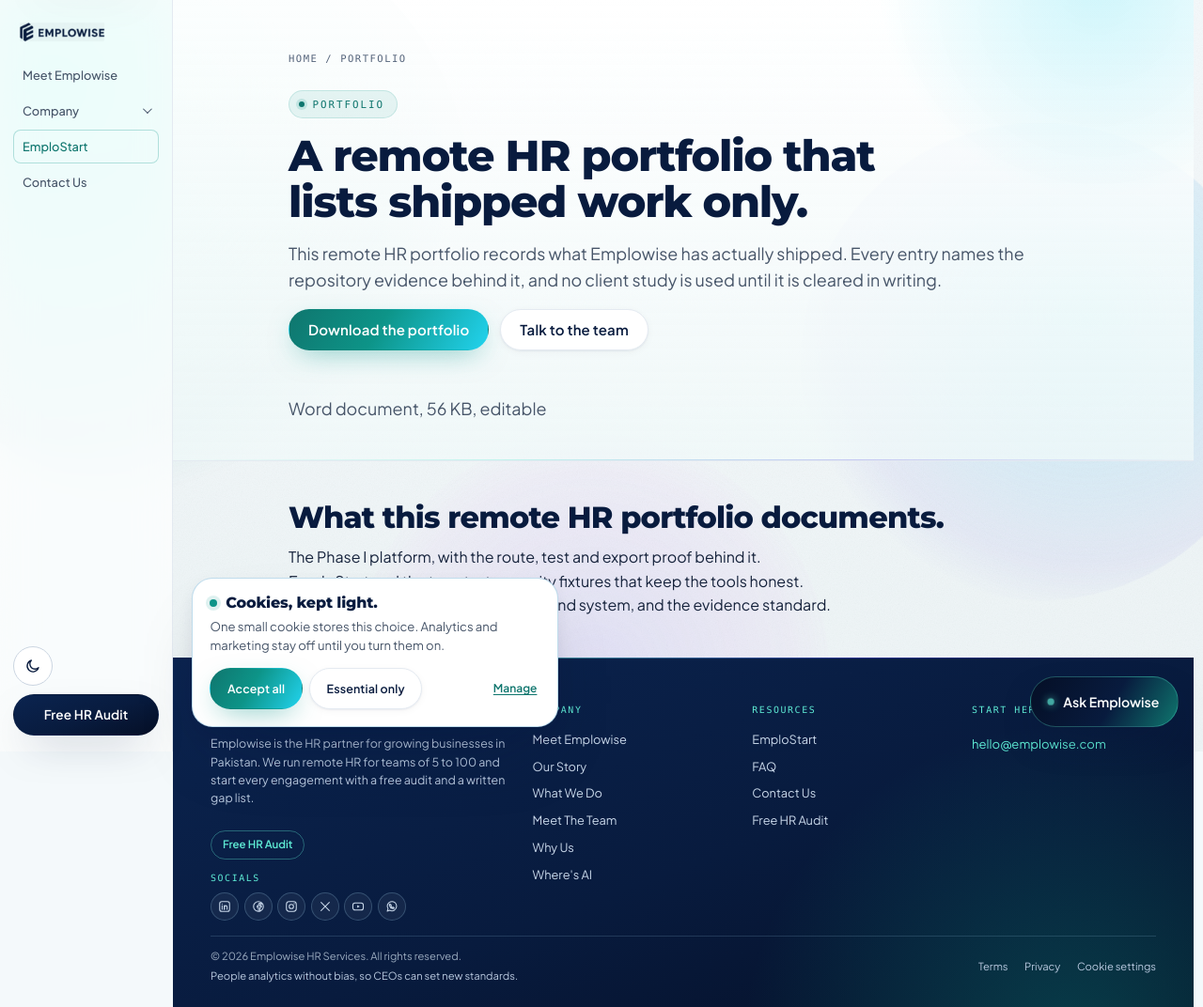
After one commit to Diocese-trees/Emplowise-Website-Phase-I, a Laravel app: page /portfolio in a window 1280 px wide. The commit adds this page. Shown: the whole page at 94% size. Run offline with Laravel 12, Linux system fonts and the light colour scheme.

Commit message:
stage-3.1: wire showcase routes, SEO metadata, and static export

```diff
--- a/app/Console/Commands/EmplowiseSeoAudit.php
+++ b/app/Console/Commands/EmplowiseSeoAudit.php
@@ -23,6 +23,9 @@ final class EmplowiseSeoAudit extends Command
         'faq',
         'contact',
         'free-hr-audit',
+        'company-profile',
+        'portfolio',
+        'pitch-deck',
     ];
 
     private const BANNED_WORDS = ['leverage', 'ecosystem', 'landscape', 'holistic', 'seamless'];
@@ -156,7 +159,7 @@ final class EmplowiseSeoAudit extends Command
         }
 
         $this->newLine();
-        $this->info('SEO audit passed. All 9 routes have unique, in-range titles and descriptions, and every primary keyword appears in the title, h1, intro, and a section heading.');
+        $this->info('SEO audit passed. All '.count(self::ROUTES).' routes have unique, in-range titles and descriptions, and every primary keyword appears in the title, h1, intro, and a section heading.');
 
         return self::SUCCESS;
     }
--- a/app/Http/Controllers/SiteController.php
+++ b/app/Http/Controllers/SiteController.php
@@ -119,6 +119,41 @@ final class SiteController extends Controller
         ]);
     }
 
+    public function companyProfile(): View
+    {
+        return view('pages.company-profile', [
+            'seo' => config('emplowise.seo.company-profile'),
+            'page' => config('emplowise.showcase_pages.company-profile'),
+            'brand' => config('emplowise.brand'),
+            'packages' => config('emplowise.packages'),
+            'notes' => config('emplowise.pricing_notes'),
+            'services' => config('emplowise.services'),
+            'pillars' => config('emplowise.pillars'),
+            'methodology' => config('emplowise.methodology'),
+            'team' => config('emplowise.copy.team'),
+        ]);
+    }
+
+    public function portfolio(): View
+    {
+        return view('pages.portfolio', [
+            'seo' => config('emplowise.seo.portfolio'),
+            'page' => config('emplowise.showcase_pages.portfolio'),
+            'brand' => config('emplowise.brand'),
+            'pillars' => config('emplowise.pillars'),
+            'methodology' => config('emplowise.methodology'),
+        ]);
+    }
+
+    public function pitchDeck(): View
+    {
+        return view('pages.pitch-deck', [
+            'seo' => config('emplowise.seo.pitch-deck'),
+            'page' => config('emplowise.showcase_pages.pitch-deck'),
+            'brand' => config('emplowise.brand'),
+        ]);
+    }
+
     public function audit(): View
     {
         return view('pages.audit', [
--- a/config/emplowise.php
+++ b/config/emplowise.php
@@ -176,6 +176,42 @@ return [
             'h1_accent' => 'in plain language',
             'h2' => 'What we collect and why.',
             'intro' => 'This policy explains what Emplowise collects when you use this site, book a free HR audit, or email the team, and the choices you have. It covers cookies and the tools we use to run the site.',
+        ],
+
+        // === PAGE: COMPANY PROFILE (showcase) ===
+        'company-profile' => [
+            'primary_keyword' => 'remote HR company profile',
+            'secondary_keywords' => ['Emplowise company document', 'HR service provider profile'],
+            'title' => 'Remote HR Company Profile: 2026 Edition | Emplowise',
+            'description' => 'The Emplowise company profile in one document: who we serve, how we run remote HR, what the retainers cost, and who owns each part of the work.',
+            'h1' => 'A remote HR company profile written for buyers, not archives.',
+            'h1_accent' => 'written for buyers',
+            'h2' => 'What this remote HR company profile includes.',
+            'intro' => 'This is the Emplowise remote HR company profile as a single document. It covers the buying situations we serve, the four-stage method, the published retainers, and the team behind the work.',
+        ],
+
+        // === PAGE: PORTFOLIO (showcase) ===
+        'portfolio' => [
+            'primary_keyword' => 'remote HR portfolio',
+            'secondary_keywords' => ['shipped HR platform work', 'Emplowise work evidence'],
+            'title' => 'Remote HR Portfolio of Shipped Work | Emplowise',
+            'description' => 'A remote HR portfolio that lists only shipped work: the platform, the career toolkit, the audit wizard, and the 2026 brand system, each with repo proof.',
+            'h1' => 'A remote HR portfolio that lists shipped work only.',
+            'h1_accent' => 'shipped work only',
+            'h2' => 'What this remote HR portfolio documents.',
+            'intro' => 'This remote HR portfolio records what Emplowise has actually shipped. Every entry names the repository evidence behind it, and no client study is used until it is cleared in writing.',
+        ],
+
+        // === PAGE: PITCH DECK (showcase) ===
+        'pitch-deck' => [
+            'primary_keyword' => 'Emplowise pitch deck',
+            'secondary_keywords' => ['remote HR slide deck', 'HR service pitch slides'],
+            'title' => 'Emplowise Pitch Deck: Eight Slides for Buyers | Emplowise',
+            'description' => 'The Emplowise pitch deck in eight slides: product, problem, method, pricing, market wedge, go-to-market, shipped proof, and the roadmap.',
+            'h1' => 'The Emplowise pitch deck, eight slides, one question each.',
+            'h1_accent' => 'eight slides',
+            'h2' => 'What the Emplowise pitch deck answers.',
+            'intro' => 'This is the Emplowise pitch deck as a slide-by-slide page. Each slide answers one buyer question, in the order buyers ask it, with unresolved numbers kept in the speaker notes.',
         ],
     ],
 
@@ -1440,6 +1476,42 @@ return [
         ],
     ],
 
+    /*
+     * Showcase pages: public HTML editions of the brand-kit documents. The seo
+     * block above owns the metadata; this block owns the download file and the
+     * indexing decision. The deck stays out of the index until the dates and
+     * open numbers in its notes are confirmed.
+     */
+    'showcase_pages' => [
+        'company-profile' => [
+            'kicker' => 'Company profile',
+            'robots' => 'index,follow',
+            'download' => [
+                'path' => 'downloads/Emplowise-Company-Profile-2026.docx',
+                'label' => 'Download the company profile',
+                'meta' => 'Word document, 57 KB, editable',
+            ],
+        ],
+        'portfolio' => [
+            'kicker' => 'Portfolio',
+            'robots' => 'index,follow',
+            'download' => [
+                'path' => 'downloads/Emplowise-Portfolio-2026.docx',
+                'label' => 'Download the portfolio',
+                'meta' => 'Word document, 56 KB, editable',
+            ],
+        ],
+        'pitch-deck' => [
+            'kicker' => 'Pitch deck',
+            'robots' => 'noindex,follow',
+            'download' => [
+                'path' => 'downloads/Emplowise-Pitch-Deck-2026.pptx',
+                'label' => 'Download the deck',
+                'meta' => 'PowerPoint file, 80 KB, 8 slides',
+            ],
+        ],
+    ],
+
     'nav' => [
         ['label' => 'Meet Emplowise', 'route' => 'home'],
         ['label' => 'Our Story', 'route' => 'what-we-are'],
--- a/resources/views/layouts/app.blade.php
+++ b/resources/views/layouts/app.blade.php
@@ -55,11 +55,27 @@
                     ])->values()->all(),
             ];
         }
+        if (request()->routeIs('company-profile', 'portfolio', 'pitch-deck')) {
+            $graph[] = [
+                '@type' => 'WebPage',
+                'name' => $pageTitle,
+                'description' => $pageDescription,
+                'url' => $pageUrl,
+                'inLanguage' => 'en',
+                'isPartOf' => ['@type' => 'WebSite', 'name' => 'Emplowise', 'url' => url('/')],
+                'about' => [
+                    '@type' => 'ProfessionalService',
+                    'name' => config('emplowise.brand.legal_name'),
+                    'url' => url('/'),
+                ],
+            ];
+        }
         $document = ['@context' => 'https://schema.org', '@graph' => $graph];
     @endphp
     <title>{{ $pageTitle }}</title>
     <meta name="description" content="{{ $pageDescription }}">
     <link rel="canonical" href="{{ $pageUrl }}">
+    @stack('head')
 
     <meta property="og:title" content="{{ $pageTitle }}">
     <meta property="og:description" content="{{ $pageDescription }}">
@@ -94,6 +110,7 @@
         request()->routeIs('contact') => 'page-contact',
         request()->routeIs('what-we-are') => 'page-team',
         request()->routeIs('what-we-are-building') => 'page-ai',
+        request()->routeIs('company-profile', 'portfolio', 'pitch-deck') => 'page-showcase',
         default => '',
     };
 @endphp
--- /dev/null
+++ b/resources/views/pages/portfolio.blade.php
@@ -0,0 +1,41 @@
+@extends('layouts.app')
+
+@section('title', $seo['title'])
+@section('meta_description', $seo['description'])
+
+@push('head')
+    <meta name="robots" content="{{ $page['robots'] }}">
+@endpush
+
+@section('content')
+    <section class="page-head">
+        <div class="shell shell--narrow">
+            <nav class="breadcrumb" aria-label="Breadcrumb">
+                <a href="{{ route('home') }}">{{ config('emplowise.copy.layout.breadcrumb_home') }}</a>
+                <span aria-hidden="true">/</span>
+                <span>{{ $page['kicker'] }}</span>
+            </nav>
+            <p class="kicker">{{ $page['kicker'] }}</p>
+            <h1>{{ $seo['h1'] }}</h1>
+            <p class="lede">{{ $seo['intro'] }}</p>
+            <div class="hero-actions">
+                <a class="btn btn--teal" href="{{ asset_v($page['download']['path']) }}" download>
+                    {{ $page['download']['label'] }}
+                </a>
+                <a class="btn btn--ghost" href="{{ route('contact') }}">Talk to the team</a>
+            </div>
+            <p class="lede">{{ $page['download']['meta'] }}</p>
+        </div>
+    </section>
+
+    <section class="section section--tight">
+        <div class="shell shell--narrow">
+            <h2>{{ $seo['h2'] }}</h2>
+            <ul>
+                <li>The Phase I platform, with the route, test and export proof behind it.</li>
+                <li>EmploStart and the twenty-two parity fixtures that keep the tools honest.</li>
+                <li>The Free HR Audit wizard, the 2026 brand system, and the evidence standard.</li>
+            </ul>
+        </div>
+    </section>
+@endsection
--- a/routes/web.php
+++ b/routes/web.php
@@ -21,6 +21,12 @@ Route::get('/free-hr-audit', [SiteController::class, 'audit'])->name('free-hr-au
 Route::get('/terms', [SiteController::class, 'terms'])->name('terms');
 Route::get('/privacy', [SiteController::class, 'privacy'])->name('privacy');
 
+// Showcase pages: HTML editions of the brand-kit documents, each with a
+// downloadable Office file.
+Route::get('/company-profile', [SiteController::class, 'companyProfile'])->name('company-profile');
+Route::get('/portfolio', [SiteController::class, 'portfolio'])->name('portfolio');
+Route::get('/pitch-deck', [SiteController::class, 'pitchDeck'])->name('pitch-deck');
+
 // Legacy URLs stay reachable after the information architecture change.
 Route::redirect('/pricing', '/why-emplowise', 301);
 Route::redirect('/career-hub', '/emplostart', 301);
@@ -29,7 +35,7 @@ Route::redirect('/ai-automation', '/what-we-are-building', 301);
 Route::get('/team', fn () => redirect('/what-we-are#team', 301));
 
 Route::get('/sitemap.xml', function () {
-    $pages = ['home', 'what-we-are', 'what-we-do', 'why-emplowise', 'emplostart', 'faq', 'contact', 'what-we-are-building', 'free-hr-audit', 'terms', 'privacy'];
+    $pages = ['home', 'what-we-are', 'what-we-do', 'why-emplowise', 'emplostart', 'faq', 'contact', 'what-we-are-building', 'free-hr-audit', 'terms', 'privacy', 'company-profile', 'portfolio'];
     $urls = '';
     foreach ($pages as $name) {
         $priority = $name === 'home' ? '1.0' : '0.8';
```
Also changed, not shown: app/Console/Commands/ExportStatic.php (+14 -1 lines), resources/views/pages/company-profile.blade.php (added, +41 -0 lines), resources/views/pages/pitch-deck.blade.php (added, +41 -0 lines), tests/Feature/SiteAndApiTest.php (+6 -2 lines).
